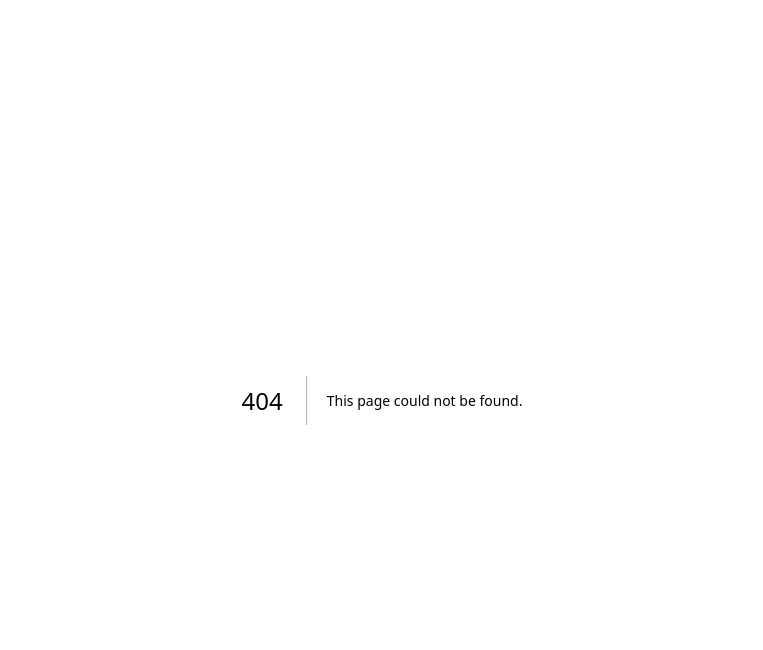
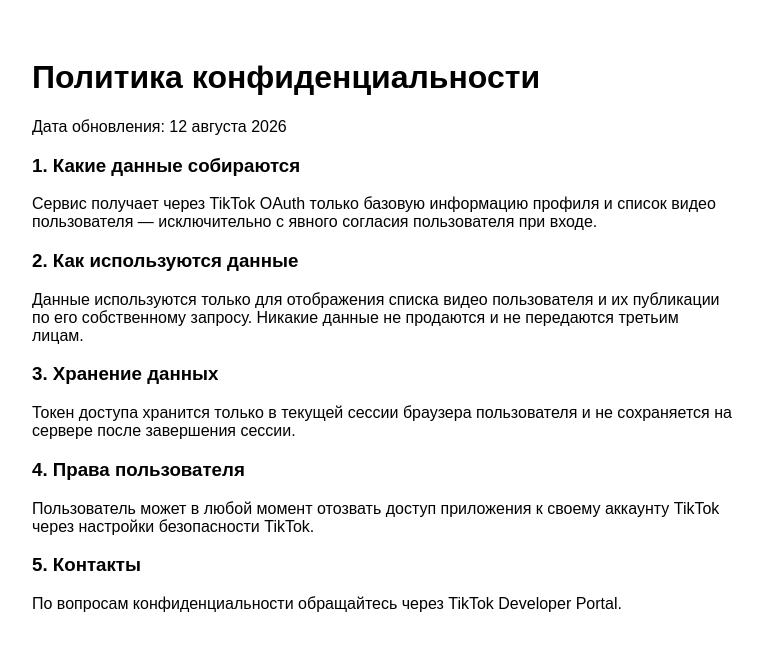
Before and after one commit to GertyX1k1/Tteasy-, a Next.js app: page /privacy in a window 1280 px wide. Before the commit this address had no page. Shown: the top 650 px of the page, without its empty margins (258-1021 px from the left). Built offline with nearby package versions, Linux system fonts and the light colour scheme.

Commit message:
Create privacy.js

```diff
--- /dev/null
+++ b/pages/privacy.js
@@ -0,0 +1,37 @@
+export default function Privacy() {
+  return (
+    <div style={{ fontFamily: "sans-serif", padding: "30px", maxWidth: "700px", margin: "0 auto" }}>
+      <h1>Политика конфиденциальности</h1>
+      <p>Дата обновления: 12 августа 2026</p>
+
+      <h3>1. Какие данные собираются</h3>
+      <p>
+        Сервис получает через TikTok OAuth только базовую информацию профиля
+        и список видео пользователя — исключительно с явного согласия
+        пользователя при входе.
+      </p>
+
+      <h3>2. Как используются данные</h3>
+      <p>
+        Данные используются только для отображения списка видео пользователя
+        и их публикации по его собственному запросу. Никакие данные не
+        продаются и не передаются третьим лицам.
+      </p>
+
+      <h3>3. Хранение данных</h3>
+      <p>
+        Токен доступа хранится только в текущей сессии браузера пользователя
+        и не сохраняется на сервере после завершения сессии.
+      </p>
+
+      <h3>4. Права пользователя</h3>
+      <p>
+        Пользователь может в любой момент отозвать доступ приложения к своему
+        аккаунту TikTok через настройки безопасности TikTok.
+      </p>
+
+      <h3>5. Контакты</h3>
+      <p>По вопросам конфиденциальности обращайтесь через TikTok Developer Portal.</p>
+    </div>
+  );
+}
```
